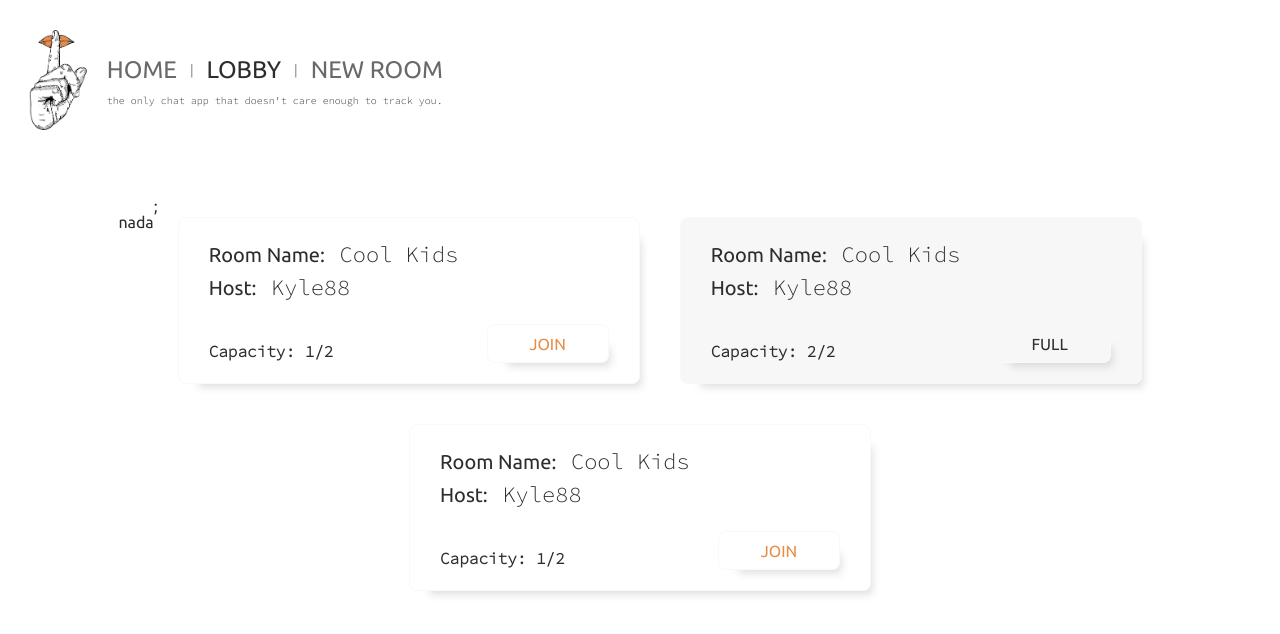
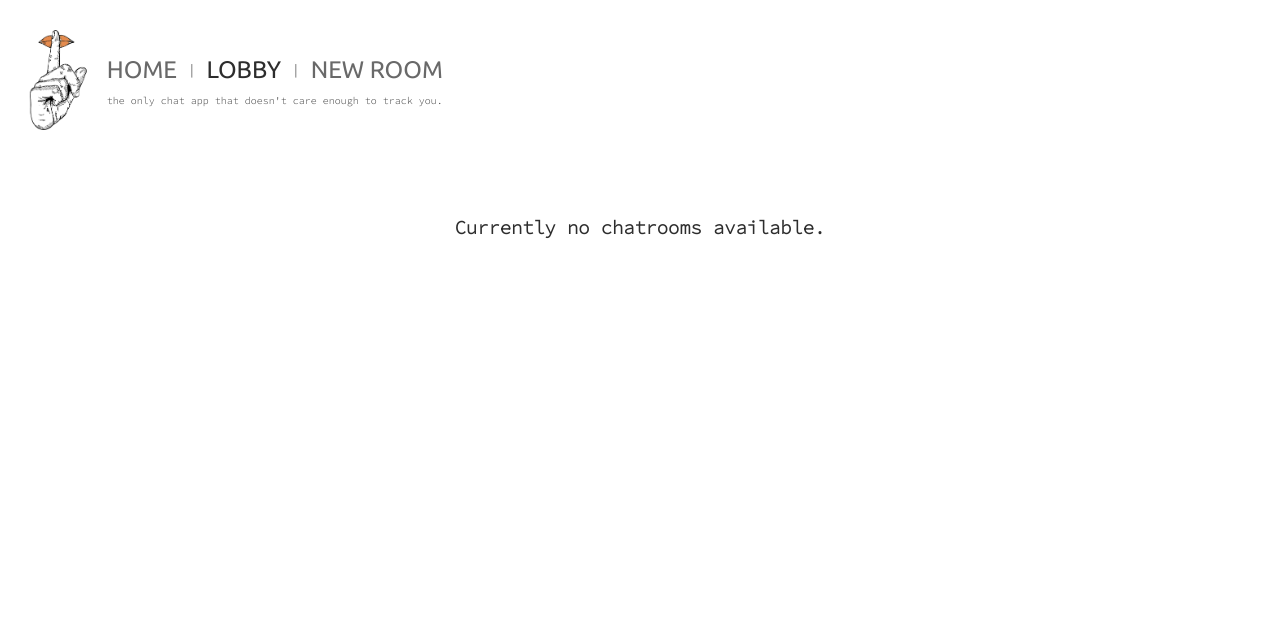
Before and after one commit to GrantDarling/Hush-Chat-App, a React (Create React App) app in the folder client/: page /lobby in a window 1280 px wide. Shown: the top 634 px of the page. Built offline with nearby package versions, Linux system fonts and the light colour scheme.

Commit message:
Cleaned up lobby.js codebase

```diff
--- a/client/src/components/layout/Lobby.js
+++ b/client/src/components/layout/Lobby.js
@@ -8,15 +8,16 @@ const socket = io.connect('http://localhost:5000');
 
 
 const Lobby = () => {
-  const [isOpen, toggleModal] = ModalSwitch();
+  const [isOpen, toggleModal] = ModalSwitch(); // !!! potentially unused
   const [lobby, setLobby] = useState([]);
 
   useEffect(() => {
+
+    // Get list of available rooms
     socket.on('get rooms', (activeRooms) => {
       console.log(activeRooms);
       setLobby(activeRooms)
     });
-
     socket.emit('get rooms');
 
   }, []);
@@ -24,8 +25,9 @@ const Lobby = () => {
   return (
     <section className='Lobby'>
       <div className='chatrooms'>
-        {console.log(lobby.length)}
-      {lobby.length > 0 ? lobby.map((room) => (
+
+        {lobby.length > 0 ? lobby.map((room) =>
+          (
             <div className='chatroom'>
               <div className='details-container'>
                 <h3><small>Room Name: </small>{room}</h3>
@@ -34,8 +36,25 @@ const Lobby = () => {
               </div>
               <NavLink exact to='/room' className='join' onClick={toggleModal}>JOIN</NavLink>
             </div>
-      )) : <p>nada</p>
+          )) : (
+            <div class="chatrooms--none">
+              <h1>Currently no chatrooms available.</h1>
+            </div>
+          )
+        }
+
+        <Modal isOpen={isOpen} toggleModal={toggleModal}> {/* !!! potentially unused */}
+          <JoinRoom />
+        </Modal>
+
+      </div>
+    </section>
+    )
 };
+
+export default Lobby;
+
+
 
        {/* No Chatrooms */}
       {/* <div class="chatrooms--none">
@@ -43,27 +62,27 @@ const Lobby = () => {
       </div> */}
 
       {/* Chatroom unlocked */}
-        <div className='chatroom'>
+        {/* <div className='chatroom'>
           <div className='details-container'>
             <h3><small>Room Name: </small>Cool Kids</h3>
             <h3><small>Host: </small>Kyle88</h3>
             <h4>Capacity: 1/2</h4>
           </div>
           <NavLink exact to='/lobby' className='join' onClick={toggleModal}>JOIN</NavLink>
-        </div>
+        </div> */}
 
       {/* Chatroom locked */}
-        <div className='chatroom--locked'>
+        {/* <div className='chatroom--locked'>
           <div className='details-container'>
             <h3><small>Room Name: </small>Cool Kids</h3>
             <h3><small>Host: </small>Kyle88</h3>
             <h4>Capacity: 2/2</h4>
           </div>
           <div className='join'>FULL</div>
-        </div>
+        </div> */}
 
       {/* Sample Third */}
-        <div className='chatroom'>
+        {/* <div className='chatroom'>
           <div className='details-container'>
             <h3><small>Room Name: </small>Cool Kids</h3>
             <h3><small>Host: </small>Kyle88</h3>
@@ -72,12 +91,4 @@ const Lobby = () => {
           <div className='join'>JOIN</div>
         </div>
       </div>
-
-      <Modal isOpen={isOpen} toggleModal={toggleModal}>
-        <JoinRoom />
-      </Modal>
-    </section>
-  );
-};
-
-export default Lobby;
+  ); */}
```
Lines whose indentation alone changed are shown as unchanged.
